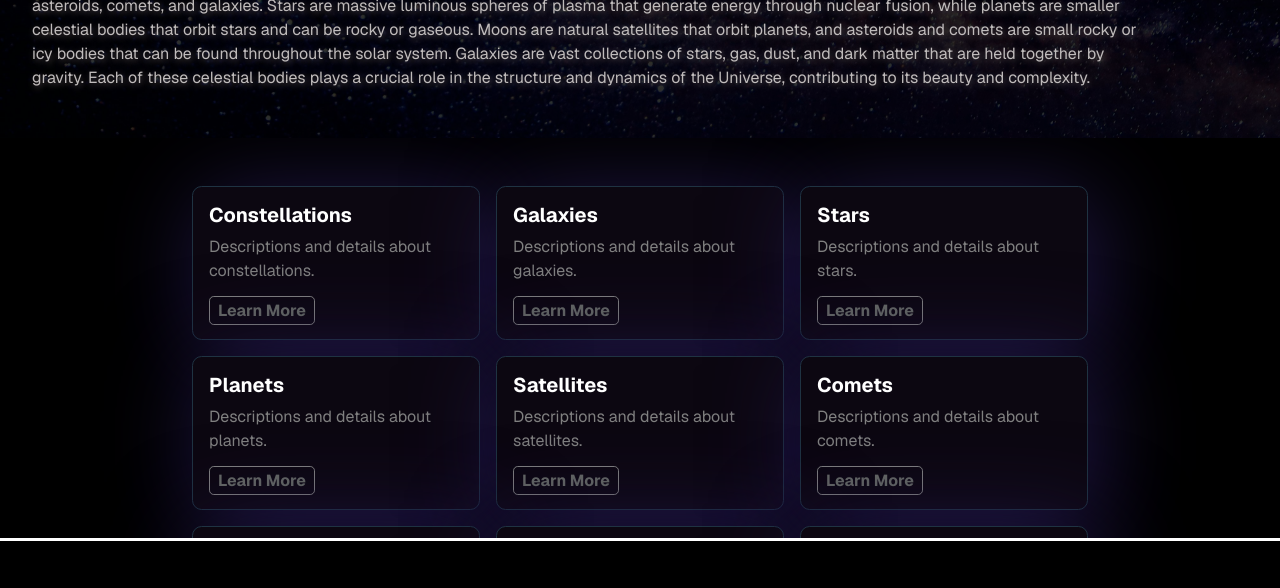
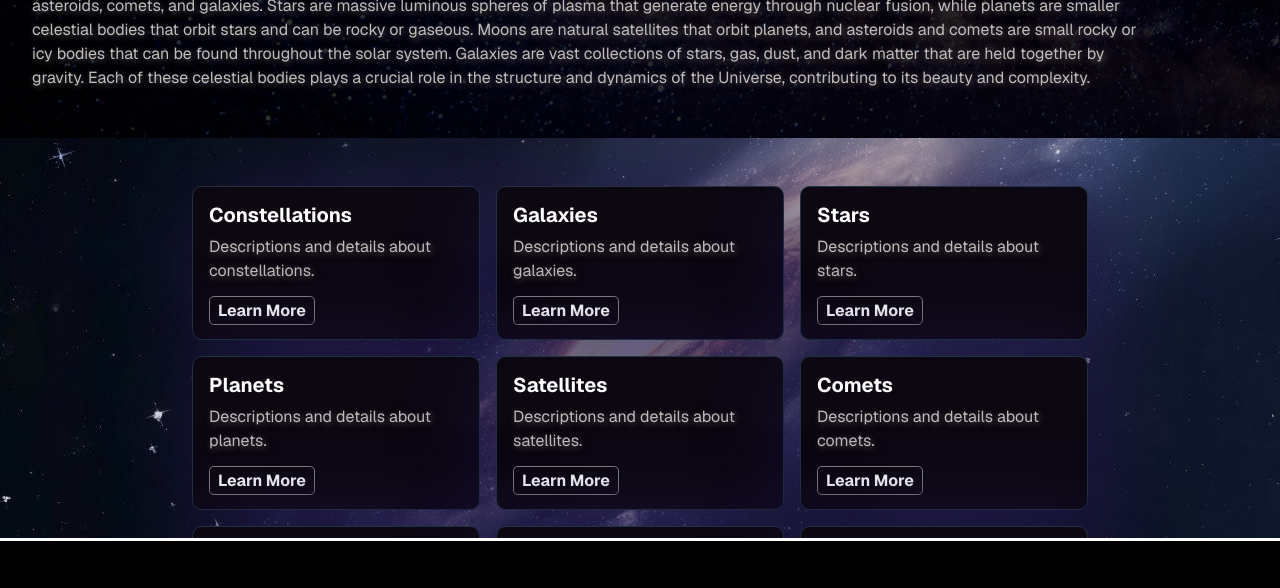
Before and after one commit to batcsg1/Odyssey, a SvelteKit app in the folder frontend/: page /the-universe in a window 1280 px wide. Shown: the part 700-1288 px from the top of the page. Built offline with nearby package versions, Linux system fonts and the light colour scheme; no server answers.

Commit message:
refactor(the-universe): added new background for cards container

```diff
--- a/frontend/src/routes/the-universe/+page.svelte
+++ b/frontend/src/routes/the-universe/+page.svelte
@@ -7,6 +7,7 @@
   import Section from "$lib/components/Section.svelte";
   import MilkyWay from "$lib/Images/the-universe-what.jpg";
   import StarryNight from "$lib/Images/the-universe-bodies.jpg";
+  import Galaxy from "$lib/Images/the-universe-bodies-bg.jpg";
 </script>
 
 <Header />
@@ -60,6 +61,8 @@
     </p>
   </main>
 </Content>
+
+<Content bgUrl={Galaxy}>
   <section id="cards" class="d-flex flex-wrap justify-content-center gap-3">
     {#each cards as card}
       <div class="card" style="width: 18rem;">
@@ -71,6 +74,7 @@
       </div>
     {/each}
   </section>
+</Content>
 
 <style>
   #cards {
```
Also changed, not shown: frontend/src/lib/Images/the-universe-bodies-bg.jpg (added). Lines whose indentation alone changed are shown as unchanged.
